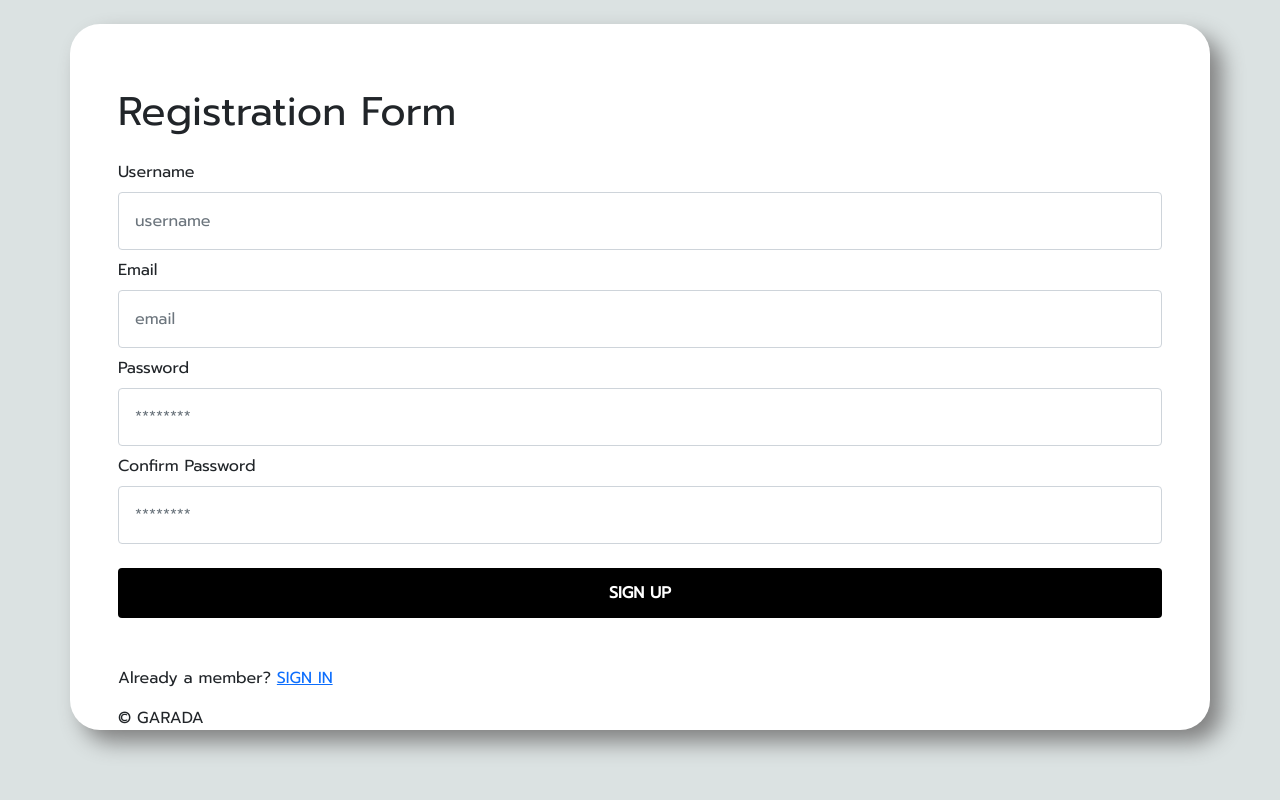
After one commit to jor2818/garuda, a Flask app: template templates/signup.html in a window 1280 px wide. The commit adds this page. Run offline with Flask 2, Linux system fonts and the light colour scheme; the template is opened without the code that fills it, so the values that code supplies are empty; some libraries are stand-ins or nearby versions.

```diff
--- /dev/null
+++ b/templates/signup.html
@@ -0,0 +1,90 @@
+<!DOCTYPE html>
+<html lang="en">
+<head>
+    <meta charset="UTF-8">
+    <meta http-equiv="X-UA-Compatible" content="IE=edge">
+    <meta name="viewport" content="width=device-width, initial-scale=1.0">
+    <title>SIGN UP PAGE</title>
+    <link rel="stylesheet" href="/static/css/bootstrap.min.css">
+    <link rel="preconnect" href="https://fonts.googleapis.com">
+    <link rel="preconnect" href="https://fonts.gstatic.com" crossorigin>
+    <link href="https://fonts.googleapis.com/css2?family=Prompt&family=Sarabun:wght@200&display=swap" rel="stylesheet">
+    <style>
+        * {
+            padding: 0;
+            margin:0;
+            box-sizing: border-box;
+        }
+        body {
+            font-family: 'Prompt', sans-serif;
+            background: rgb(219,226,226)
+            }
+        .row {
+            background: white;
+            border-radius: 30px;
+            box-shadow: 12px 12px 22px grey;
+        }
+        .btn1{
+            border:none;
+            outline:none;
+            height: 50px;
+            width: 100%;
+            background-color:black;
+            color:white;
+            border-radius:4px;
+            font-weight:bold;
+        }
+        .btn1:hover{
+            background: white;
+            border: 1px solid;
+            color: black;
+        }
+    </style>
+</head>
+<body>
+
+    <section class="Form my-4 mx-5">
+        <div class="container">
+            <div class="row no-gutters">
+                <div class="panel panel-primary px-5 pt-5">
+                    <div class="panel-heading">
+                        <h1 class="font-weight-bold py-3">Registration Form</h1>
+                    </div>
+                    <div class="panel panel-body">
+                        <form action="">
+                            <div class="col-lg-12">
+                                <label for="username">Username</label>
+                                <input type="text" placeholder="username" name="username" class="form-control my-2 p-3">
+                            </div>
+                            <div class="col-lg-12">
+                                <label for="email">Email</label>
+                                <input type="email" placeholder="email" name="email" class="form-control my-2 p-3">
+                            </div>
+                            <div class="col-lg-12">
+                                <label for="password_1">Password</label>
+                                <input type="password" placeholder="********" name="password_1" class="form-control my-2 p-3">
+                            </div>
+                            <div class="col-lg-12">
+                                <label for="password_2">Confirm Password</label>
+                                <input type="password" placeholder="********" name="password_2" class="form-control my-2 p-3">
+                            </div>
+                            <div class="col-lg-12">
+                                <button type="submit" name="reg_user" class="btn1 mt-3 mb-5">SIGN UP</button>
+                            </div>
+                            <p>Already a member? <a href="signin.html">SIGN IN</a></p>
+                        </form>
+                    </div>
+                    <div class="panel panel-footer">
+                        &copy; GARADA
+                    </div>
+                </div>
+            </div>
+        </div>
+
+    </section>
+
+
+
+    <script src="/static/js/bootstrap.min.js"></script>
+</body>
+</html>
```
Also changed, not shown: templates/signin.html (renamed from templates/login.html, +9 -7 lines), templates/signout.html (deleted, +0 -49 lines), static/image/questionair001.jpg (added), static/image/questionair002.jpg (added).
